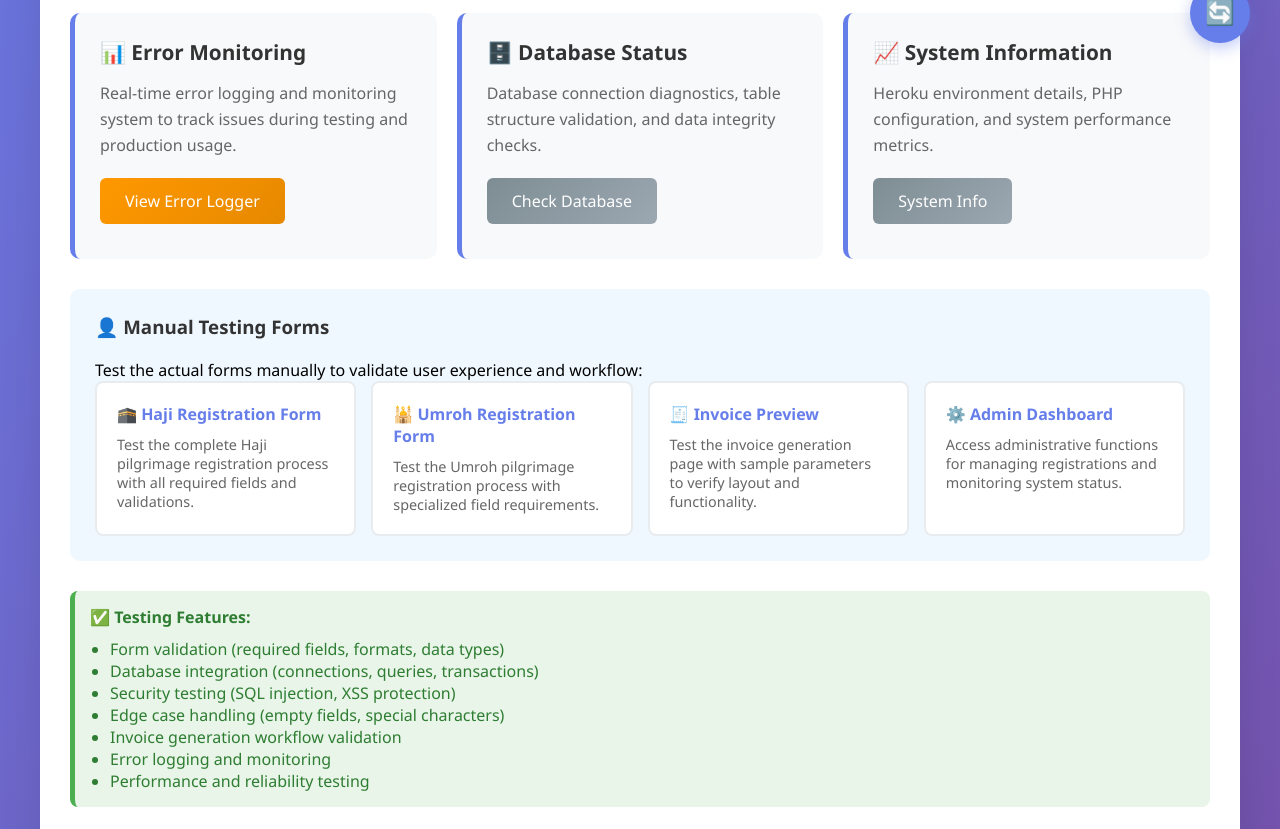
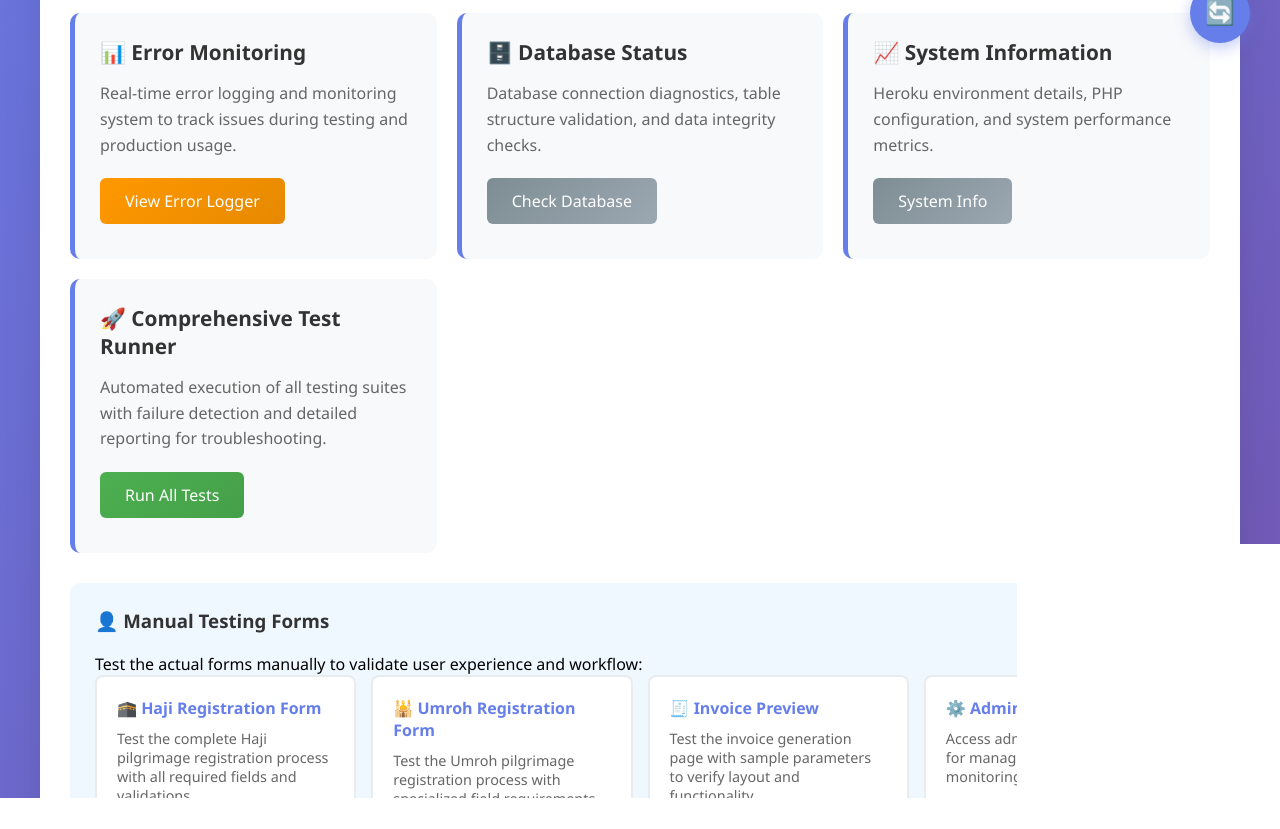
Before and after one commit to HoneyGun76/miw-railway, a PHP site: page /testing_dashboard.php in a window 1280 px wide. Shown: the part 727-1556 px from the top of the page. Run offline with PHP 8.4, Linux system fonts and the light colour scheme; some libraries are stand-ins or nearby versions.

Commit message:
Add comprehensive test runner to testing dashboard for automated failure detection

```diff
--- a/testing_dashboard.php
+++ b/testing_dashboard.php
@@ -312,6 +312,12 @@
                     <p>Heroku environment details, PHP configuration, and system performance metrics.</p>
                     <a href="deploy_debug.php" class="btn btn-secondary" target="_blank">System Info</a>
                 </div>
+
+                <div class="testing-card">
+                    <h3>🚀 Comprehensive Test Runner</h3>
+                    <p>Automated execution of all testing suites with failure detection and detailed reporting for troubleshooting.</p>
+                    <a href="comprehensive_test_runner.php" class="btn btn-success" target="_blank">Run All Tests</a>
+                </div>
             </div>
 
             <div class="manual-testing">
```
